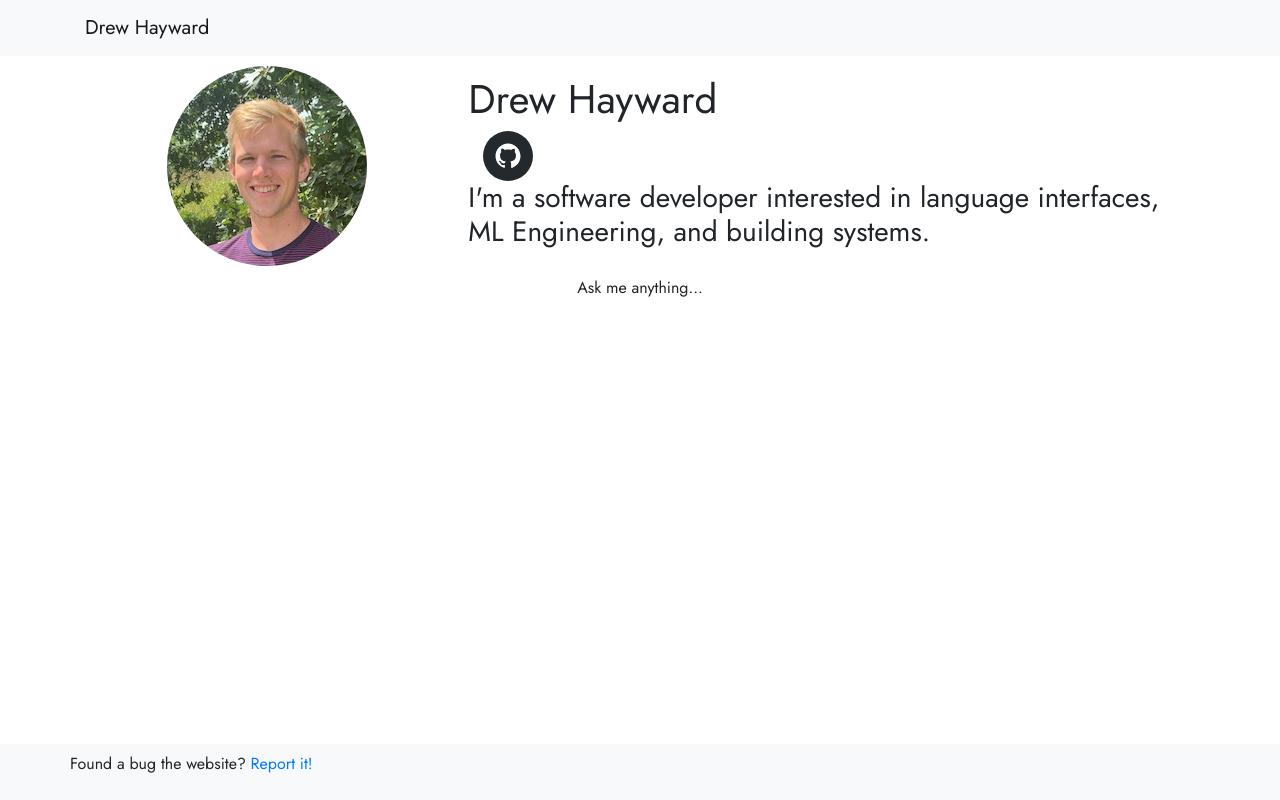
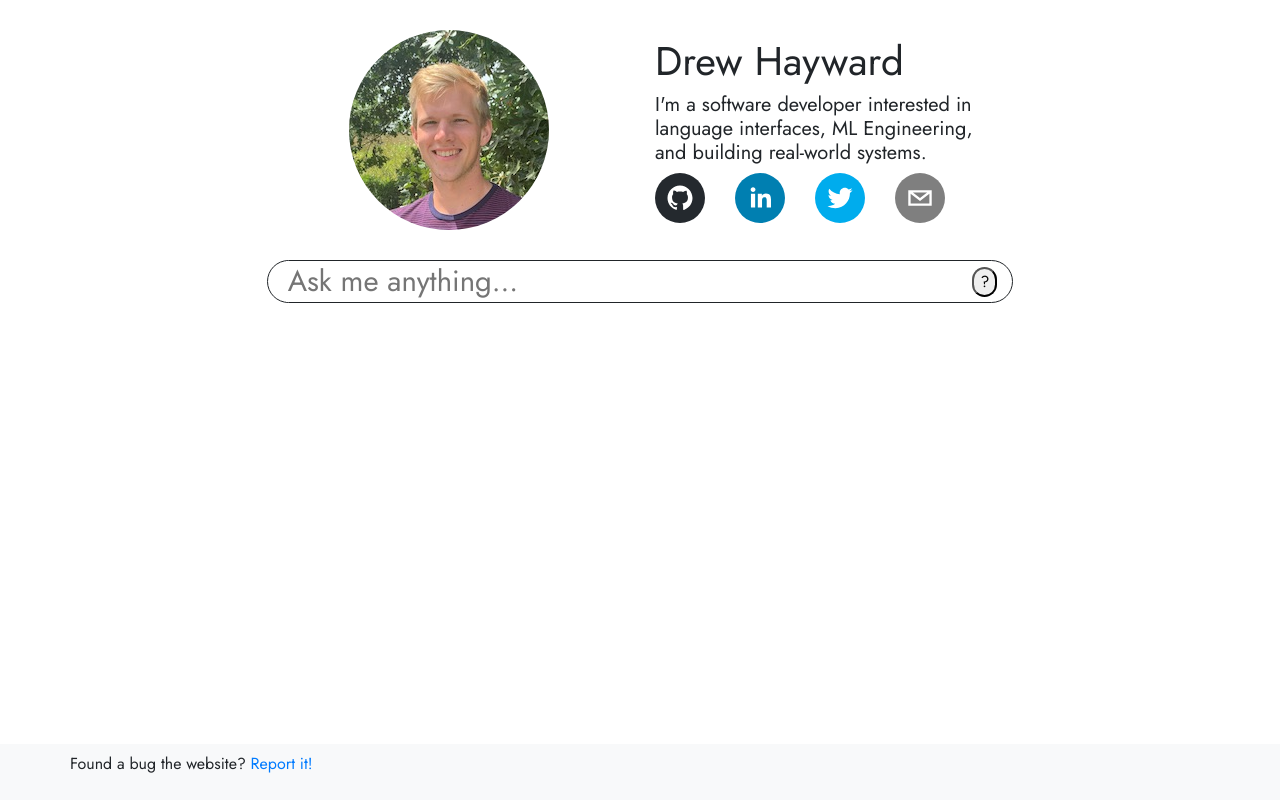
Before and after one commit to drewhayward/drewhayward.github.io, a React (Create React App) app: page / in a window 1280 px wide. Built offline with nearby package versions, Linux system fonts and the light colour scheme; a web font is replaced by a local one.

Commit message:
add qa and cleanup visually

```diff
--- a/src/App.js
+++ b/src/App.js
@@ -16,7 +16,7 @@ export default function App() {
   return (
     <Router basename='/'>
       <div>
-        <Navbar />
+        {/* <Navbar /> */}
         <Container fluid='md'>
           <Switch>
             <Route path="/">
--- /dev/null
+++ b/src/components/DialogHistory.js
@@ -0,0 +1,35 @@
+import React from 'react'
+import { Row, Col } from 'react-bootstrap'
+import Typist from 'react-typist'
+
+
+const DialogHistory = (props) => {
+    let history = props.history
+
+    const dialogHistory = history.map((pair, index) => (
+        <Row>
+            <Col>
+                <Row>
+                    <Col md="6">
+                        <p>{pair.question}</p>
+                    </Col>
+                </Row>
+                <Row className="justify-content-end">
+                    <Col md="6">
+                        {pair.answer}
+                        {/* <Typist cursor={{ hideWhenDone: true }}>{pair.answer}</Typist> */}
+                    </Col>
+                </Row>
+            </Col>
+        </Row>
+
+    ))
+
+    return (
+        <div>
+            {dialogHistory}
+        </div>
+    )
+}
+
+export default DialogHistory
--- a/src/components/QABar.js
+++ b/src/components/QABar.js
@@ -1,23 +1,80 @@
 import React from 'react'
-import { Container, Row, Col } from 'react-bootstrap'
+import { Row, Col, Modal, Button } from 'react-bootstrap'
+import ModalHeader from 'react-bootstrap/esm/ModalHeader'
 
 class QABar extends React.Component {
     constructor(props) {
         super(props)
         this.state = {
-            hintText: "Ask me anything..."
+            hintText: "Ask me anything...",
+            inputText: "",
+            showModal: false
+        }
+
+        this.onTextChange = this.onTextChange.bind(this)
+        this.onKeyUpHandler = this.onKeyUpHandler.bind(this)
+    }
+
+    onTextChange(e) {
+        this.setState({
+            inputText: e.target.value
+        })
+    }
+
+    onKeyUpHandler(e) {
+        if (e.key === "Enter") {
+            this.props.onSubmit(e.target.value)
+            this.setState({ inputText: "" })
         }
     }
 
+
     render() {
-        return (<div style={searchbarStyle}>
-            <p>{this.state.hintText}</p>
-        </div>)
+        return (
+            <Row className="justify-content-left align-items-center" style={searchbarStyle}>
+                <Col>
+                    <input
+                        value={this.state.inputText}
+                        placeholder={this.state.hintText}
+                        onFocus={this.onTextFocus}
+                        onChange={this.onTextChange}
+                        onKeyUp={this.onKeyUpHandler}
+                        style={{ border: "none", height: '41px', fontSize: '22pt', marginLeft: '3px', width: "95%", 'outline-width': 0 }}
+                        type="field" />
+                </Col>
+                <Col md="auto">
+                    <input
+                        value="?"
+                        style={buttonStyle}
+                        onClick={() => this.setState({ showModal: true })}
+                        type="button" />
+                </Col>
+                <Modal show={this.state.showModal}>
+                    <Modal.Header>
+                        What is this?
+                    </Modal.Header>
+                    <Modal.Body>
+                        I built it!
+                    </Modal.Body>
+                    <Modal.Footer>
+                        <Button variant="secondary" onClick={() => this.setState({ showModal: false })}>Close</Button>
+                    </Modal.Footer>
+                </Modal>
+            </Row>)
     }
 }
 
+const buttonStyle = {
+    "backgroundColor": "none",
+    "borderRadius": "20px"
+}
+
 const searchbarStyle = {
-    "border-color": "black"
+    "borderColor": "black",
+    "border": "solid",
+    "borderRadius": "48px",
+    "borderWidth": "1px",
+    "marginTop": "10px"
 }
 
 export default QABar
--- a/src/components/SocialLinks.js
+++ b/src/components/SocialLinks.js
@@ -3,16 +3,20 @@ import { Container, Row, Col } from 'react-bootstrap'
 import { SocialIcon } from 'react-social-icons'
 
 const SocialLinks = () => (
-    <Container >
-        <Row style={{ justifyContent: 'left' }}>
-            {/* <Col xs="2">
-                <SocialIcon network="twitter" target="_blank" url="https://twitter.com/thedrewhayward" />
-            </Col> */}
-            <Col xs="2">
-                <SocialIcon network="github" target="_blank" url="https://github.com/drewhayward" />
-            </Col>
-        </Row>
-    </Container>
+    <Row className="justify-content-space-between">
+        <Col sm="auto">
+            <SocialIcon network="github" target="_blank" url="https://github.com/drewhayward" />
+        </Col>
+        <Col sm="auto">
+            <SocialIcon network="linkedin" target="_blank" url="https://www.linkedin.com/in/drew-hayward-b25886133/" />
+        </Col>
+        <Col sm="auto">
+            <SocialIcon network="twitter" target="_blank" url="https://twitter.com/thedrewhayward" />
+        </Col>
+        <Col sm="auto">
+            <SocialIcon network="email" target="_blank" url="mailto:d.andrew.hayward@gmail.com" />
+        </Col>
+    </Row>
 )
 
 export default SocialLinks
--- a/src/pages/Home.js
+++ b/src/pages/Home.js
@@ -1,35 +1,82 @@
 import React from 'react'
-
+import axios from 'axios'
 
 import Container from 'react-bootstrap/Container'
 import { Image, Row, Col } from 'react-bootstrap'
+import { SocialIcon } from 'react-social-icons'
 
 import SocialLinks from '../components/SocialLinks'
 import QABar from '../components/QABar'
 import profilePic from '../profile500.jpg'
+import Typist from 'react-typist'
+import DialogHistory from '../components/DialogHistory'
 
-const Home = () => (
-    <Container>
+class Home extends React.Component {
+    constructor(props) {
+        super(props)
+
+        this.state = {
+            answerText: "",
+            showCursor: false,
+            history: []
+        }
+
+        this.fetchQuestionAnswer = this.fetchQuestionAnswer.bind(this)
+    }
+
+    fetchQuestionAnswer(text) {
+        axios.post("http://localhost:8000/question/", {
+            'question': text
+        }).then((resp) => {
+            var answer = resp.data.answer
+            answer = answer.charAt(0).toUpperCase() + answer.slice(1)
+            this.setState({
+                answerText: answer,
+                history: [{ question: text, answer: answer }].concat(this.state.history)
+            })
+        }).catch((resp) => {
+            console.log(resp)
+            this.setState({
+                answerText: "IT failed"
+            })
+        })
+    }
+
+    render() {
+        return (
+            <div>
                 <Row className="justify-content-center align-items-center" fluid>
-            <Col style={{ 'text-align': 'left', 'padding': 10 }} md="auto" className="justify-items-center">
-                <Row className="justify-content-left align-items-center">
+                    <Col style={{ 'textAlign': 'left', 'padding': 10, 'paddingTop': 30 }} md="auto" className="justify-items-center">
+                        <Row className="justify-content-center align-items-center">
                             <Col md="4">
                                 <Row className="justify-content-center">
                                     <Image src={profilePic} roundedCircle fluid />
                                 </Row>
                             </Col>
-                    <Col style={{ 'text-align': 'left' }} md="8">
+                            <Col style={{ 'text-align': 'left' }} md="4">
                                 <h1>Drew Hayward</h1>
+                                <h5>I'm a software developer interested in language interfaces, ML Engineering, and building real-world systems.</h5>
                                 <SocialLinks />
-                        <h3>I'm a software developer interested in language interfaces, ML Engineering, and building systems.</h3>
                             </Col>
                         </Row>
                     </Col>
                 </Row>
+
+                <Row className="justify-content-center" style={{ padding: 10 }}>
+                    <Col md={8}>
+                        <QABar onSubmit={this.fetchQuestionAnswer} />
+                    </Col>
+                </Row>
                 <Row className="justify-content-center">
-            <QABar />
+                    <Col md={7}>
+                        <DialogHistory history={this.state.history} />
+                    </Col>
                 </Row>
-    </Container>
+
+            </div >
         )
+    }
+
+}
 
 export default Home
```
Lines whose indentation alone changed are shown as unchanged.
